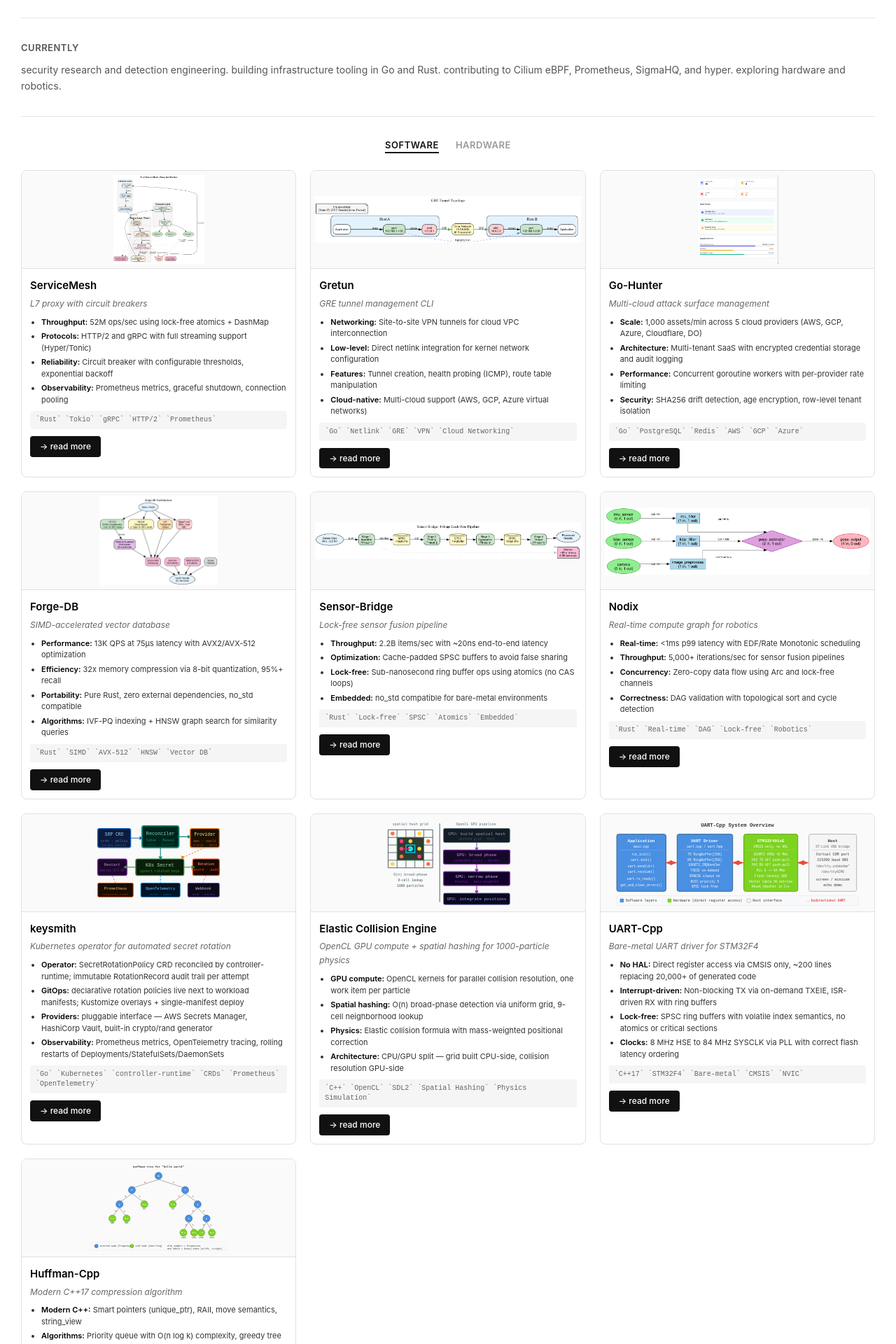
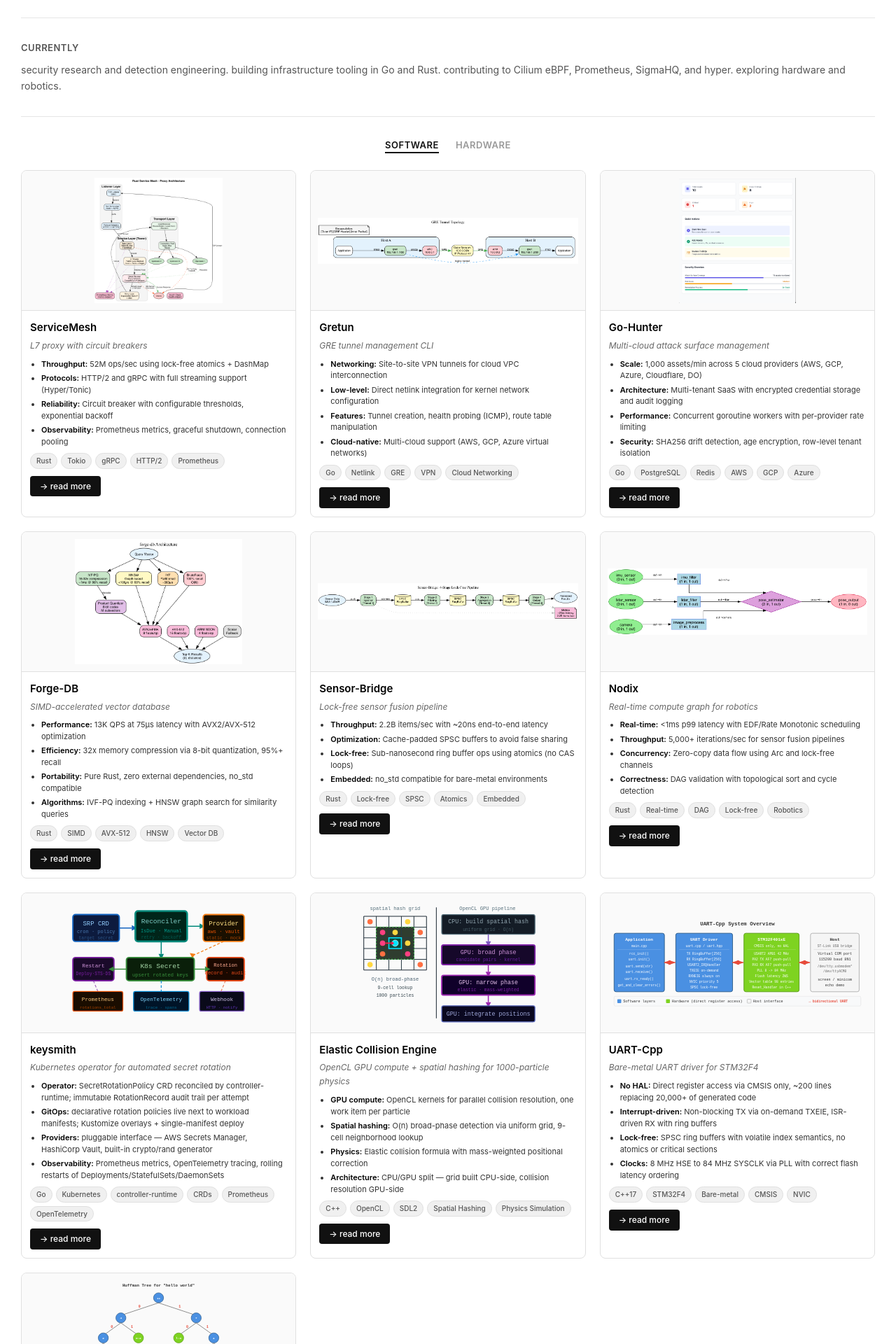
Before and after one commit to HueCodes/HueCodes.github.io, a Jekyll site: the page built from index.md, in a window 1280 px wide. Shown: the part 305-2225 px from the top of the page at 70% size. Built offline with Jekyll 4.4.1, drawn with Linux system fonts in a browser that asks for light colours; some of the changed text lies outside the part shown.

Commit message:
Larger card images and pill-styled tech tags

```diff
--- a/_layouts/grid.html
+++ b/_layouts/grid.html
@@ -131,12 +131,12 @@
 
     .project-card img {
       width: 100%;
-      height: 140px;
+      height: 200px;
       object-fit: contain;
       display: block;
       border-bottom: 1px solid #e0e0e0;
       background: #fafafa;
-      padding: 6px;
+      padding: 10px;
     }
 
     .card-content {
@@ -183,14 +183,21 @@
     }
 
     .tech {
-      font-family: 'Courier New', monospace;
+      display: flex;
+      flex-wrap: wrap;
+      gap: 5px;
+      margin: 0;
+    }
+
+    .tech span {
       font-size: 10px;
-      color: #666;
-      background: #f5f5f5;
-      padding: 6px 8px;
-      border-radius: 3px;
-      margin: 0;
-      line-height: 1.4;
+      font-weight: 500;
+      color: #555;
+      background: #f0f0f0;
+      padding: 2px 8px;
+      border-radius: 12px;
+      border: 1px solid #e0e0e0;
+      white-space: nowrap;
     }
 
     .blog-link {
--- a/index.md
+++ b/index.md
@@ -55,7 +55,7 @@ title: home
           <li><strong>Reliability:</strong> Circuit breaker with configurable thresholds, exponential backoff</li>
           <li><strong>Observability:</strong> Prometheus metrics, graceful shutdown, connection pooling</li>
         </ul>
-        <p class="tech">`Rust` `Tokio` `gRPC` `HTTP/2` `Prometheus`</p>
+        <div class="tech"><span>Rust</span><span>Tokio</span><span>gRPC</span><span>HTTP/2</span><span>Prometheus</span></div>
         <p class="blog-link"><a href="/projects/rust-servicemesh/">→ read more</a></p>
       </div>
     </article>
@@ -72,7 +72,7 @@ title: home
           <li><strong>Features:</strong> Tunnel creation, health probing (ICMP), route table manipulation</li>
           <li><strong>Cloud-native:</strong> Multi-cloud support (AWS, GCP, Azure virtual networks)</li>
         </ul>
-        <p class="tech">`Go` `Netlink` `GRE` `VPN` `Cloud Networking`</p>
+        <div class="tech"><span>Go</span><span>Netlink</span><span>GRE</span><span>VPN</span><span>Cloud Networking</span></div>
         <p class="blog-link"><a href="/projects/gretun/">→ read more</a></p>
       </div>
     </article>
@@ -89,7 +89,7 @@ title: home
           <li><strong>Performance:</strong> Concurrent goroutine workers with per-provider rate limiting</li>
           <li><strong>Security:</strong> SHA256 drift detection, age encryption, row-level tenant isolation</li>
         </ul>
-        <p class="tech">`Go` `PostgreSQL` `Redis` `AWS` `GCP` `Azure`</p>
+        <div class="tech"><span>Go</span><span>PostgreSQL</span><span>Redis</span><span>AWS</span><span>GCP</span><span>Azure</span></div>
         <p class="blog-link"><a href="/projects/go-hunter/">→ read more</a></p>
       </div>
     </article>
@@ -106,7 +106,7 @@ title: home
           <li><strong>Portability:</strong> Pure Rust, zero external dependencies, no_std compatible</li>
           <li><strong>Algorithms:</strong> IVF-PQ indexing + HNSW graph search for similarity queries</li>
         </ul>
-        <p class="tech">`Rust` `SIMD` `AVX-512` `HNSW` `Vector DB`</p>
+        <div class="tech"><span>Rust</span><span>SIMD</span><span>AVX-512</span><span>HNSW</span><span>Vector DB</span></div>
         <p class="blog-link"><a href="/projects/forge-db/">→ read more</a></p>
       </div>
     </article>
@@ -123,7 +123,7 @@ title: home
           <li><strong>Lock-free:</strong> Sub-nanosecond ring buffer ops using atomics (no CAS loops)</li>
           <li><strong>Embedded:</strong> no_std compatible for bare-metal environments</li>
         </ul>
-        <p class="tech">`Rust` `Lock-free` `SPSC` `Atomics` `Embedded`</p>
+        <div class="tech"><span>Rust</span><span>Lock-free</span><span>SPSC</span><span>Atomics</span><span>Embedded</span></div>
         <p class="blog-link"><a href="/projects/sensor-bridge/">→ read more</a></p>
       </div>
     </article>
@@ -140,7 +140,7 @@ title: home
           <li><strong>Concurrency:</strong> Zero-copy data flow using Arc and lock-free channels</li>
           <li><strong>Correctness:</strong> DAG validation with topological sort and cycle detection</li>
         </ul>
-        <p class="tech">`Rust` `Real-time` `DAG` `Lock-free` `Robotics`</p>
+        <div class="tech"><span>Rust</span><span>Real-time</span><span>DAG</span><span>Lock-free</span><span>Robotics</span></div>
         <p class="blog-link"><a href="/projects/nodix/">→ read more</a></p>
       </div>
     </article>
@@ -157,7 +157,7 @@ title: home
           <li><strong>Providers:</strong> pluggable interface — AWS Secrets Manager, HashiCorp Vault, built-in crypto/rand generator</li>
           <li><strong>Observability:</strong> Prometheus metrics, OpenTelemetry tracing, rolling restarts of Deployments/StatefulSets/DaemonSets</li>
         </ul>
-        <p class="tech">`Go` `Kubernetes` `controller-runtime` `CRDs` `Prometheus` `OpenTelemetry`</p>
+        <div class="tech"><span>Go</span><span>Kubernetes</span><span>controller-runtime</span><span>CRDs</span><span>Prometheus</span><span>OpenTelemetry</span></div>
         <p class="blog-link"><a href="/projects/keysmith/">→ read more</a></p>
       </div>
     </article>
@@ -174,7 +174,7 @@ title: home
           <li><strong>Physics:</strong> Elastic collision formula with mass-weighted positional correction</li>
           <li><strong>Architecture:</strong> CPU/GPU split — grid built CPU-side, collision resolution GPU-side</li>
         </ul>
-        <p class="tech">`C++` `OpenCL` `SDL2` `Spatial Hashing` `Physics Simulation`</p>
+        <div class="tech"><span>C++</span><span>OpenCL</span><span>SDL2</span><span>Spatial Hashing</span><span>Physics Simulation</span></div>
         <p class="blog-link"><a href="/projects/elastic-collision-opencl/">→ read more</a></p>
       </div>
     </article>
@@ -191,7 +191,7 @@ title: home
           <li><strong>Lock-free:</strong> SPSC ring buffers with volatile index semantics, no atomics or critical sections</li>
           <li><strong>Clocks:</strong> 8 MHz HSE to 84 MHz SYSCLK via PLL with correct flash latency ordering</li>
         </ul>
-        <p class="tech">`C++17` `STM32F4` `Bare-metal` `CMSIS` `NVIC`</p>
+        <div class="tech"><span>C++17</span><span>STM32F4</span><span>Bare-metal</span><span>CMSIS</span><span>NVIC</span></div>
         <p class="blog-link"><a href="/projects/bare-metal-uart-stm32/">→ read more</a></p>
       </div>
     </article>
@@ -208,7 +208,7 @@ title: home
           <li><strong>Testing:</strong> 17 comprehensive unit tests, 100% pass rate, edge case coverage</li>
           <li><strong>Best practices:</strong> Const-correctness, noexcept, [[nodiscard]] attributes</li>
         </ul>
-        <p class="tech">`C++17` `Smart Pointers` `Priority Queue` `RAII`</p>
+        <div class="tech"><span>C++17</span><span>Smart Pointers</span><span>Priority Queue</span><span>RAII</span></div>
         <p class="blog-link"><a href="/projects/huffman-cpp/">→ read more</a></p>
       </div>
     </article>
@@ -225,7 +225,7 @@ title: home
           <li><strong>Layout:</strong> GND stitching vias at 6mm (λ/10 at 2.4GHz), 5mm antenna keepout, parametric Python generation</li>
           <li><strong>Firmware:</strong> ESP-IDF v5 bring-up — dual-core WiFi scan + status LED validates RF path</li>
         </ul>
-        <p class="tech">`KiCAD 8` `ESP32-S3` `RF Design` `4-Layer PCB` `ESP-IDF`</p>
+        <div class="tech"><span>KiCAD 8</span><span>ESP32-S3</span><span>RF Design</span><span>4-Layer PCB</span><span>ESP-IDF</span></div>
         <p class="blog-link"><a href="/hardware/esp32-s3-rf-board/">→ view project</a></p>
       </div>
     </article>
@@ -242,7 +242,7 @@ title: home
           <li><strong>Debugging:</strong> 24MHz logic analyzer captures of SX1262 SPI bus with annotated command sequences</li>
           <li><strong>Protocol:</strong> Point-to-point TX/RX with RSSI/SNR monitoring, RadioLib driver</li>
         </ul>
-        <p class="tech">`ESP32-S3` `SX1262` `LoRa` `915MHz` `PlatformIO` `RadioLib`</p>
+        <div class="tech"><span>ESP32-S3</span><span>SX1262</span><span>LoRa</span><span>915MHz</span><span>PlatformIO</span><span>RadioLib</span></div>
         <p class="blog-link"><a href="/hardware/lorawan-mesh/">→ view project</a></p>
       </div>
     </article>
@@ -259,7 +259,7 @@ title: home
           <li><strong>Use case:</strong> Debugging LoRa, WiFi, and BT projects in the field</li>
           <li><strong>Goal:</strong> Hands-on tool for learning radio frequency fundamentals</li>
         </ul>
-        <p class="tech">`ESP32` `OLED` `RF` `Spectrum Analysis` `ESP-IDF`</p>
+        <div class="tech"><span>ESP32</span><span>OLED</span><span>RF</span><span>Spectrum Analysis</span><span>ESP-IDF</span></div>
         <p class="blog-link"><a href="/hardware/spectrum-analyzer/">→ view project</a></p>
       </div>
     </article>
@@ -276,7 +276,7 @@ title: home
           <li><strong>Clocks:</strong> 8MHz HSE → PLL → 84MHz SYSCLK with correct flash wait-state ordering</li>
           <li><strong>Testing:</strong> 47 Catch2 unit tests on host via mock CMSIS headers, no hardware required</li>
         </ul>
-        <p class="tech">`C++17` `STM32F401` `CMSIS` `Bare-metal` `Catch2`</p>
+        <div class="tech"><span>C++17</span><span>STM32F401</span><span>CMSIS</span><span>Bare-metal</span><span>Catch2</span></div>
         <p class="blog-link"><a href="/hardware/stm32-dev/">→ view project</a></p>
       </div>
     </article>
@@ -293,7 +293,7 @@ title: home
           <li><strong>Persistence:</strong> Config struct in flash with CRC32 validation, safe fallback to defaults</li>
           <li><strong>CLI:</strong> UART shell (status, config get/set, task suspend) via ISR-fed rx_char_queue</li>
         </ul>
-        <p class="tech">`FreeRTOS` `STM32F411RE` `CMake` `BME280` `IWDG`</p>
+        <div class="tech"><span>FreeRTOS</span><span>STM32F411RE</span><span>CMake</span><span>BME280</span><span>IWDG</span></div>
         <p class="blog-link"><a href="/projects/freertos-stm32/">→ read more</a></p>
       </div>
     </article>
@@ -310,7 +310,7 @@ title: home
           <li><strong>Power:</strong> Fast/slow advertising state machine (100ms→1000ms), connection interval negotiation, Zephyr PM sleep</li>
           <li><strong>Architecture:</strong> Sensor thread → k_msgq → system work queue → bt_gatt_notify, atomic diagnostic counters</li>
         </ul>
-        <p class="tech">`Zephyr RTOS` `nRF52840` `BLE 5` `GATT` `Device Tree`</p>
+        <div class="tech"><span>Zephyr RTOS</span><span>nRF52840</span><span>BLE 5</span><span>GATT</span><span>Device Tree</span></div>
         <p class="blog-link"><a href="/projects/zephyr-ble-sensor/">→ read more</a></p>
       </div>
     </article>
```
